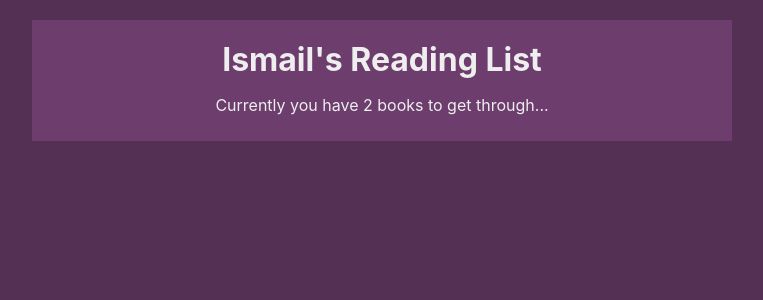
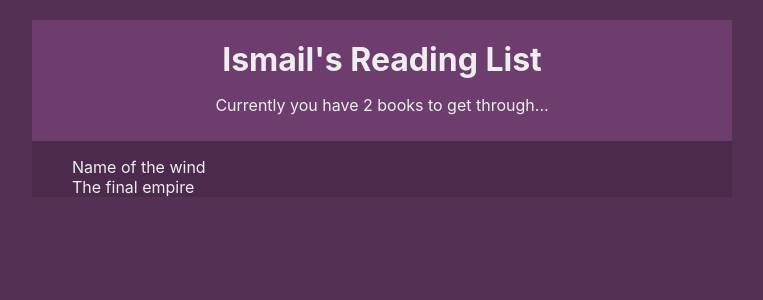
Before and after one commit to Ismaaa/booklist, a React (Create React App) app: page / in a window 1280 px wide. Shown: the top 300 px of the page, without its empty margins (258-1021 px from the left). Built offline with nearby package versions, Linux system fonts and the light colour scheme.

Commit message:
render books dynamically

```diff
--- a/src/App.js
+++ b/src/App.js
@@ -2,12 +2,14 @@
 import BookContextProvider from "./contexts/BookContext";
 
 import Navbar from "./components/Navbar";
+import BookList from "./components/BookList";
 
 function App() {
   return (
     <div className="App">
       <BookContextProvider>
         <Navbar />
+        <BookList />
       </BookContextProvider>
     </div>
   );
--- a/src/components/BookDetails.js
+++ b/src/components/BookDetails.js
@@ -0,0 +1,7 @@
+import React from "react";
+
+const BookDetails = ({ book }) => {
+  return <div>{book.title}</div>;
+};
+
+export default BookDetails;
--- a/src/components/BookList.js
+++ b/src/components/BookList.js
@@ -0,0 +1,21 @@
+import React, { useContext } from "react";
+import { BookContext } from "../contexts/BookContext";
+import BookDetails from "./BookDetails";
+
+const BookList = () => {
+  const { books } = useContext(BookContext);
+
+  return books.length ? (
+    <div className="book-list">
+      <ul>
+        {books.map((book) => (
+          <BookDetails key={book.id} book={book} />
+        ))}
+      </ul>
+    </div>
+  ) : (
+    <div className="empty">No books to read. Hello free time :)</div>
+  );
+};
+
+export default BookList;
```
